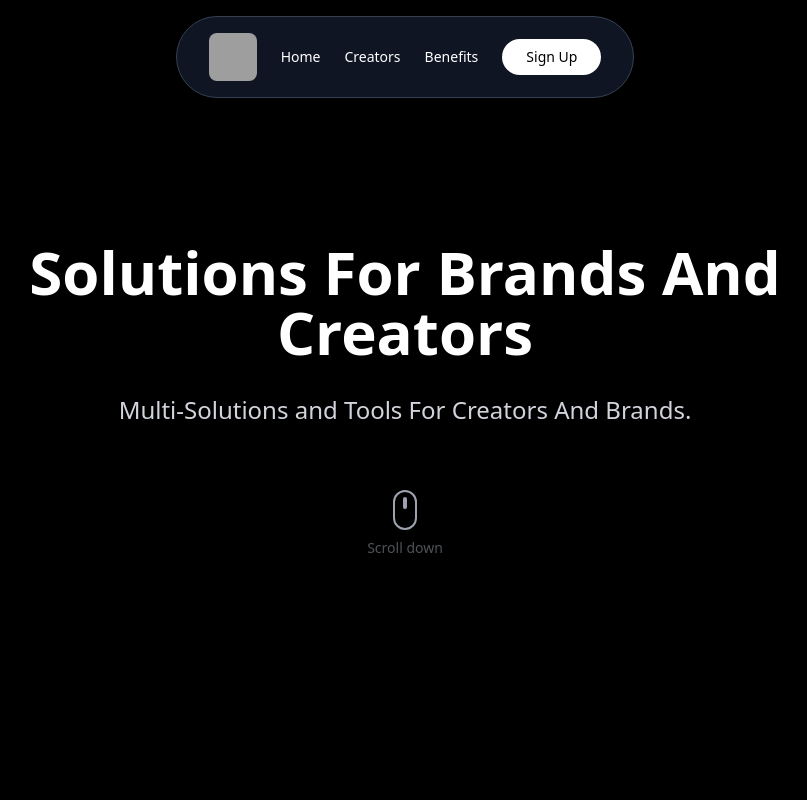
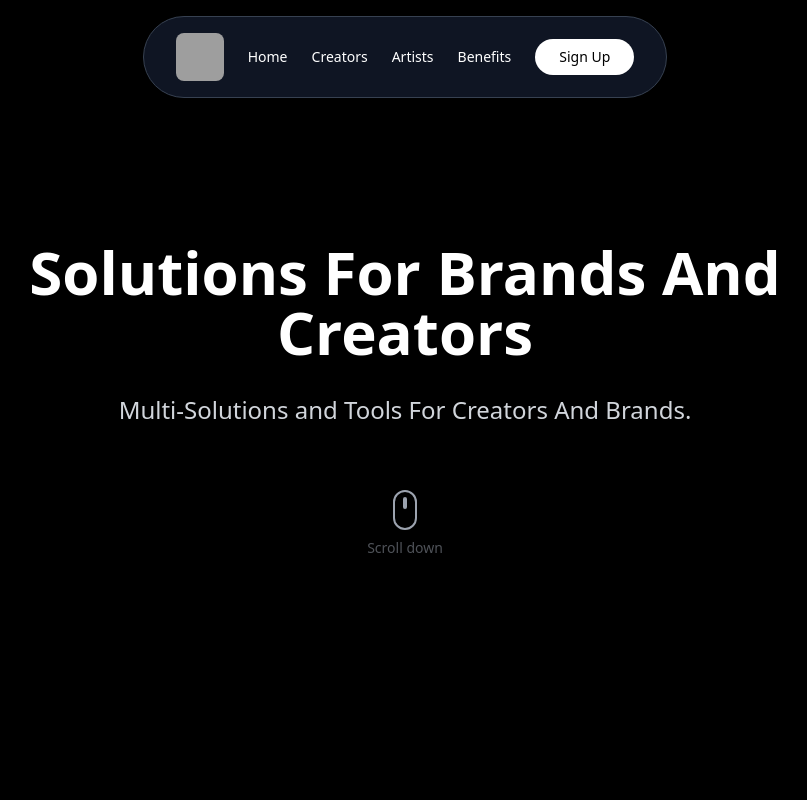
Before and after one commit to rosakirosaki/ui, a React (Vite) app: page / in a window 1280 px wide. Shown: the top 800 px of the page, without its empty margins (235-1042 px from the left). Built offline with nearby package versions, Linux system fonts and the light colour scheme; grey boxes are pictures that could not be loaded.

Commit message:
Updated Header.tsx

```diff
--- a/src/components/Header.tsx
+++ b/src/components/Header.tsx
@@ -17,6 +17,7 @@ export function Header() {
         <nav className="hidden md:flex items-center space-x-6">
           <a href="#" className="text-sm text-white hover:text-gray-300 transition-colors">Home</a>
           <a href="#case-studies" className="text-sm text-white hover:text-gray-300 transition-colors">Creators</a>
+          <a href="#artists" className="text-sm text-white hover:text-gray-300 transition-colors">Artists</a>
           <a href="#partnership" className="text-sm text-white hover:text-gray-300 transition-colors">Benefits</a>
         </nav>
 
```
